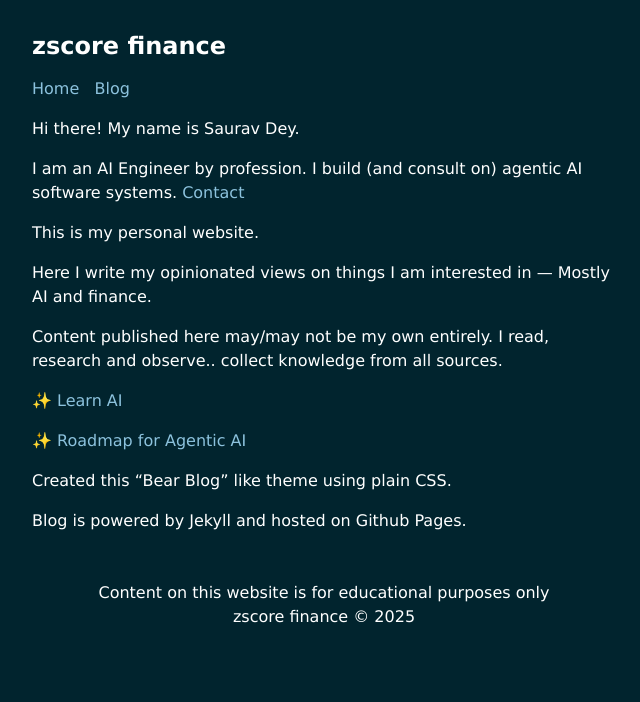
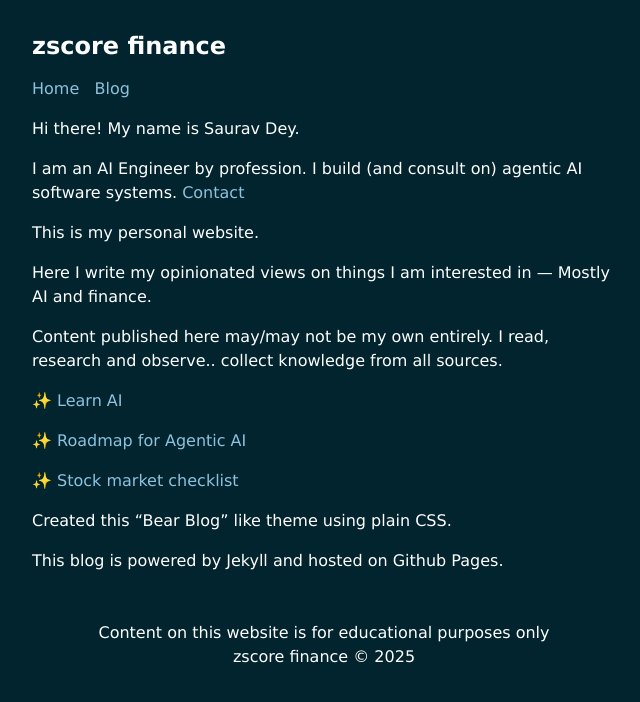
Before and after one commit to agentloopfyi/agentloopfyi.github.io, a Jekyll site: the page built from index.markdown, in a window 1280 px wide. Shown: the top 702 px of the page, without its empty margins (316-956 px from the left). Built offline with Jekyll 4.4.1, drawn with Linux system fonts in a browser that asks for light colours.

Commit message:
Update index.markdown

```diff
--- a/index.markdown
+++ b/index.markdown
@@ -16,6 +16,8 @@ Content published here may/may not be my own entirely. I read, research and obse
 
 ✨ [Roadmap for Agentic AI](/agentic-ai)
 
+✨ [Stock market checklist](/2025/09/15/checklist/)
+
 Created this "Bear Blog" like theme using plain CSS.
 
-Blog is powered by Jekyll and hosted on Github Pages.
+This blog is powered by Jekyll and hosted on Github Pages.
```
